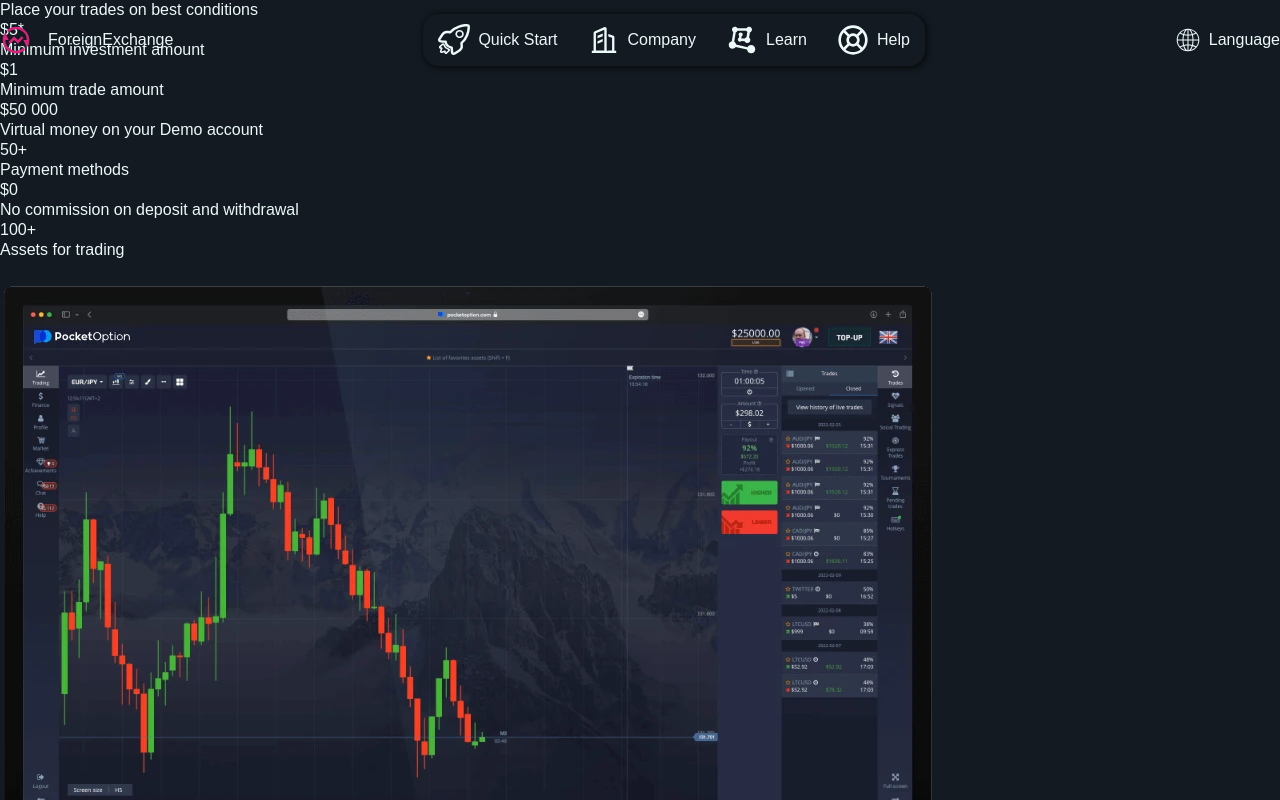
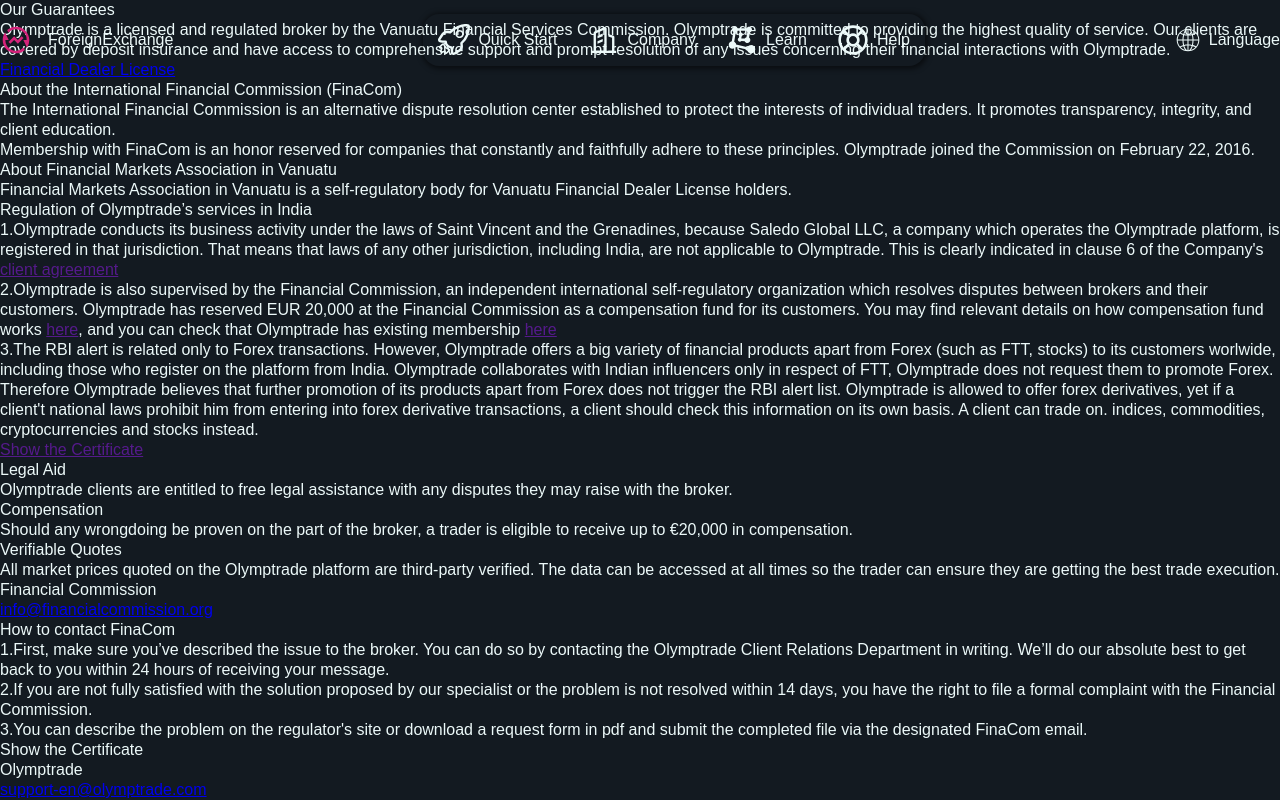
Before and after one commit to mrpopos/india-foreign-exchange-website, a Vue app: page /regulation in a window 1280 px wide. Built offline with nearby package versions, Linux system fonts and the light colour scheme.

Commit message:
regulation页面

```diff
--- a/src/views/regulation/regulation.vue
+++ b/src/views/regulation/regulation.vue
@@ -17,76 +17,186 @@
   <div class="home-wrapper h-full">
     <div ref="scrollContainer" class="home-container h-full overflow-auto">
       <!-- Place your trades on best conditions -->
-      <div class="w-full py-20 bg-gradient-to-br from-blue-200 to-slate-200">
+      <div class="w-full py-20">
         <div class="w-full px-6 mx-auto mesm:px-12 memd:px-16 melg:max-w-[1200px] melg:px-24">
-          <h2 class="text-text-color-4 text-3xl font-semibold mb-16 md:text-4xl xl:text-5xl">
-            Place your trades on best conditions
+          <div class="block-1 pt-20 flex flex-col items-start justify-center gap-8">
+            <h2 class="text-white text-3xl font-semibold md:text-4xl xl:text-5xl">
+              Our Guarantees
             </h2>
-          <div class="grid grid-cols-1 gap-12 mesm:grid-cols-2">
-            <div class="grid-list grid gap-4 grid-cols-2 lg:grid-cols-2">
-              <div class="item flex flex-col justify-start items-center gap-2">
-                <div
-                  class="value text-4xl font-bold bg-gradient-to-br from-red-500 to-blue-500 bg-clip-text text-transparent"
-                >
-                  $5*
-                </div>
-                <div class="name text-base text-gray-800 text-center melg:text-lg">
-                  Minimum investment amount
+            <p class="desc text-gray-400 text-base leading-6 py-1">
+              Olymptrade is a licensed and regulated broker by the Vanuatu Financial Services
+              Commission. Olymptrade is committed to providing the highest quality of service. Our
+              clients are covered by deposit insurance and have access to comprehensive support and
+              prompt resolution of any issues concerning their financial interactions with
+              Olymptrade.
+            </p>
+            <div class="link text-blue-600 font-semibold underline underline-offset-2">
+              <a href="#">Financial Dealer License</a>
             </div>
           </div>
-              <div class="item flex flex-col justify-start items-center gap-2">
-                <div
-                  class="value text-4xl font-bold bg-gradient-to-br from-red-500 to-blue-500 bg-clip-text text-transparent"
-                >
-                  $1
+          <div class="block-2 grid grid-cols-1 memd:grid-cols-2 gap-8 pt-20">
+            <div class="block2-item">
+              <div class="title text-3xl font-semibold">
+                About the International Financial Commission (FinaCom)
               </div>
-                <div class="name text-base text-gray-800 text-center memd:text-base melg:text-lg">
-                  Minimum trade amount
+              <div class="desc">
+                <p class="text-gray-400 text-base leading-6 py-1">
+                  The International Financial Commission is an alternative dispute resolution center
+                  established to protect the interests of individual traders. It promotes
+                  transparency, integrity, and client education.
+                </p>
+                <p class="text-gray-400 text-base leading-6 py-1">
+                  Membership with FinaCom is an honor reserved for companies that constantly and
+                  faithfully adhere to these principles. Olymptrade joined the Commission on
+                  February 22, 2016.
+                </p>
               </div>
             </div>
-              <div class="item flex flex-col justify-start items-center gap-2">
-                <div
-                  class="value text-4xl font-bold bg-gradient-to-br from-red-500 to-blue-500 bg-clip-text text-transparent"
-                >
-                  $50 000
-                </div>
-                <div class="name text-base text-gray-800 text-center memd:text-base melg:text-lg">
-                  Virtual money on your Demo account
-                </div>
-              </div>
-              <div class="item flex flex-col justify-start items-center gap-2">
-                <div
-                  class="value text-4xl font-bold bg-gradient-to-br from-red-500 to-blue-500 bg-clip-text text-transparent"
-                >
-                  50+
-                </div>
-                <div class="name text-base text-gray-800 text-center memd:text-base melg:text-lg">
-                  Payment methods
-                </div>
-              </div>
-              <div class="item flex flex-col justify-start items-center gap-2">
-                <div
-                  class="value text-4xl font-bold bg-gradient-to-br from-red-500 to-blue-500 bg-clip-text text-transparent"
-                >
-                  $0
-                </div>
-                <div class="name text-base text-gray-800 text-center memd:text-base melg:text-lg">
-                  No commission on deposit and withdrawal
-                </div>
-              </div>
-              <div class="item flex flex-col justify-start items-center gap-2">
-                <div
-                  class="value text-4xl font-bold bg-gradient-to-br from-red-500 to-blue-500 bg-clip-text text-transparent"
-                >
-                  100+
-                </div>
-                <div class="name text-base text-gray-800 text-center memd:text-base melg:text-lg">
-                  Assets for trading
+            <div class="block2-item">
+              <div class="title text-3xl">About Financial Markets Association in Vanuatu</div>
+              <div class="desc">
+                <p class="text-gray-400 text-base leading-6 py-1">
+                  Financial Markets Association in Vanuatu is a self-regulatory body for Vanuatu
+                  Financial Dealer License holders.
+                </p>
               </div>
             </div>
           </div>
-            <div class="img flex items-center justify-center">
-              <img src="@/assets/images/nowdata.webp" alt="" />
+          <div class="block-3 grid grid-cols-1 memd:grid-cols-2 gap-8 pt-20">
+            <div class="block3-item">
+              <div class="title text-2xl font-semibold py-3">
+                Regulation of Olymptrade’s services in India
+              </div>
+              <div class="desc">
+                <p>
+                  <span class="sort">1.</span>
+                  <span class="text-gray-400 text-base leading-6 py-1"
+                    >Olymptrade conducts its business activity under the laws of Saint Vincent and
+                    the Grenadines, because Saledo Global LLC, a company which operates the
+                    Olymptrade platform, is registered in that jurisdiction. That means that laws of
+                    any other jurisdiction, including India, are not applicable to Olymptrade. This
+                    is clearly indicated in clause 6 of the Company's
+                    <a class="link text-blue-600 font-semibold underline underline-offset-2" href=""
+                      >client agreement</a
+                    ></span
+                  >
+                </p>
+                <p>
+                  <span class="sort">2.</span>
+                  <span class="text-gray-400 text-base leading-6 py-1"
+                    >Olymptrade is also supervised by the Financial Commission, an independent
+                    international self-regulatory organization which resolves disputes between
+                    brokers and their customers. Olymptrade has reserved EUR 20,000 at the Financial
+                    Commission as a compensation fund for its customers. You may find relevant
+                    details on how compensation fund works
+                    <a class="link text-blue-600 font-semibold underline underline-offset-2" href=""
+                      >here</a
+                    >, and you can check that Olymptrade has existing membership
+                    <a class="link text-blue-600 font-semibold underline underline-offset-2" href=""
+                      >here</a
+                    ></span
+                  >
+                </p>
+                <p>
+                  <span class="sort">3.</span>
+                  <span class="text-gray-400 text-base leading-6 py-1"
+                    >The RBI alert is related only to Forex transactions. However, Olymptrade offers
+                    a big variety of financial products apart from Forex (such as FTT, stocks) to
+                    its customers worlwide, including those who register on the platform from India.
+                    Olymptrade collaborates with Indian influencers only in respect of FTT,
+                    Olymptrade does not request them to promote Forex. Therefore Olymptrade believes
+                    that further promotion of its products apart from Forex does not trigger the RBI
+                    alert list. Olymptrade is allowed to offer forex derivatives, yet if a client't
+                    national laws prohibit him from entering into forex derivative transactions, a
+                    client should check this information on its own basis. A client can trade on.
+                    indices, commodities, cryptocurrencies and stocks instead.</span
+                  >
+                </p>
+                <a class="link text-blue-600 font-semibold underline underline-offset-2" href=""
+                  >Show the Certificate</a
+                >
+              </div>
+            </div>
+            <div class="block3-item">
+              <div class="title text-2xl font-semibold py-3">Legal Aid</div>
+              <p class="text-gray-400 text-base leading-6 py-1">
+                Olymptrade clients are entitled to free legal assistance with any disputes they may
+                raise with the broker.
+              </p>
+              <div class="title text-2xl font-semibold py-3">Compensation</div>
+              <p class="text-gray-400 text-base leading-6 py-1">
+                Should any wrongdoing be proven on the part of the broker, a trader is eligible to
+                receive up to €20,000 in compensation.
+              </p>
+              <div class="title text-2xl font-semibold py-3">Verifiable Quotes</div>
+              <p class="text-gray-400 text-base leading-6 py-1">
+                All market prices quoted on the Olymptrade platform are third-party verified. The
+                data can be accessed at all times so the trader can ensure they are getting the best
+                trade execution.
+              </p>
+            </div>
+          </div>
+          <div class="block-4 grid grid-cols-1 memd:grid-cols-2 gap-8 pt-20">
+            <div class="block4-item">
+              <div class="text-2xl font-semibold py-3">Financial Commission</div>
+              <div class="link">
+                <a
+                  class="link text-blue-600 font-semibold underline underline-offset-2"
+                  href="mailto:info@financialcommission.org"
+                  >info@financialcommission.org</a
+                >
+              </div>
+              <div class="text-2xl font-semibold py-3">How to contact FinaCom</div>
+              <div class="desc">
+                <p>
+                  <span class="sort">1.</span>
+                  <span class="text-gray-400 text-base leading-6 py-1"
+                    >First, make sure you’ve described the issue to the broker. You can do so by
+                    contacting the Olymptrade Client Relations Department in writing. We’ll do our
+                    absolute best to get back to you within 24 hours of receiving your
+                    message.</span
+                  >
+                </p>
+                <p>
+                  <span class="sort">2.</span>
+                  <span class="text-gray-400 text-base leading-6 py-1"
+                    >If you are not fully satisfied with the solution proposed by our specialist or
+                    the problem is not resolved within 14 days, you have the right to file a formal
+                    complaint with the Financial Commission.</span
+                  >
+                </p>
+                <p>
+                  <span class="sort">3.</span>
+                  <span class="text-gray-400 text-base leading-6 py-1"
+                    >You can describe the problem on the regulator's site or download a request form
+                    in pdf and submit the completed file via the designated FinaCom email.</span
+                  >
+                </p>
+                <a>Show the Certificate</a>
+              </div>
+            </div>
+            <div class="block4-item">
+              <div class="text-2xl font-semibold py-3">Olymptrade</div>
+              <div class="link">
+                <a
+                  class="link text-blue-600 font-semibold underline underline-offset-2"
+                  href="mailto:support-en@olymptrade.com"
+                  >support-en@olymptrade.com</a
+                >
+              </div>
+              <p class="text-gray-400 text-base leading-6 py-1">
+                The services on the Website are provided by Aollikus Limited, a licensed financial
+                dealer, company number: 40131, registered address: 1276, Govant Building, Kumul
+                Highway, Port Vila, Republic of Vanuatu. Saledo Global LLC, registered at Euro
+                House, Richmond Hill Road, Kingstown, St. Vincent and the Grenadines, P.O. Box 2897,
+                provides services to clients trading in digital assets and to clients with accounts
+                nominated in digital assets. The companies are fully licensed to perform its
+                activities by the laws of that country. Partner companies: VISEPOINT LIMITED
+                (registration No. C 94716, registered at 123, Melita Street, Valletta, VLT 1123,
+                Malta) and MARTIQUE LIMITED (registration No. HE 43318, registered at Kypranoros,
+                13, EVI BUILDING, 2nd floor, Flat/Office 201, 1061, Nicosia, Cyprus), provide
+                content and perform operational management of the business.
+              </p>
             </div>
           </div>
         </div>
```
Lines whose indentation alone changed are shown as unchanged.
